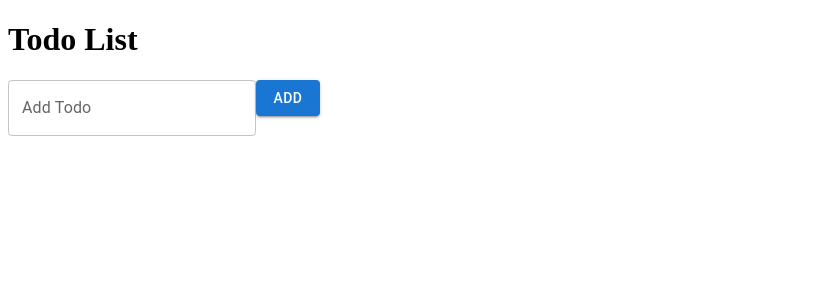
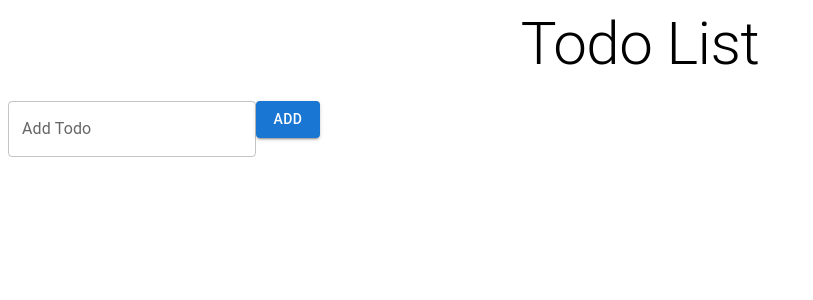
Before and after one commit to joseph1261997/todo-list, a React (Create React App) app: page / in a window 1280 px wide. Shown: the top 300 px of the page, without its empty margins (0-813 px from the left). Built offline with nearby package versions, Linux system fonts and the light colour scheme.

Commit message:
use material ui components

```diff
--- a/src/App.tsx
+++ b/src/App.tsx
@@ -1,12 +1,14 @@
 import React from 'react';
 import TodoList from './components/TodoList';
+import Typography from '@mui/material/Typography';
+import { Box } from '@mui/material';
 
 const App: React.FC = () => {
   return (
-    <div>
-      <h1>Todo List</h1>
+    <Box>
+      <Typography variant="h2" align='center' gutterBottom>Todo List</Typography>
       <TodoList />
-    </div>
+    </Box>
   );
 };
 
```
